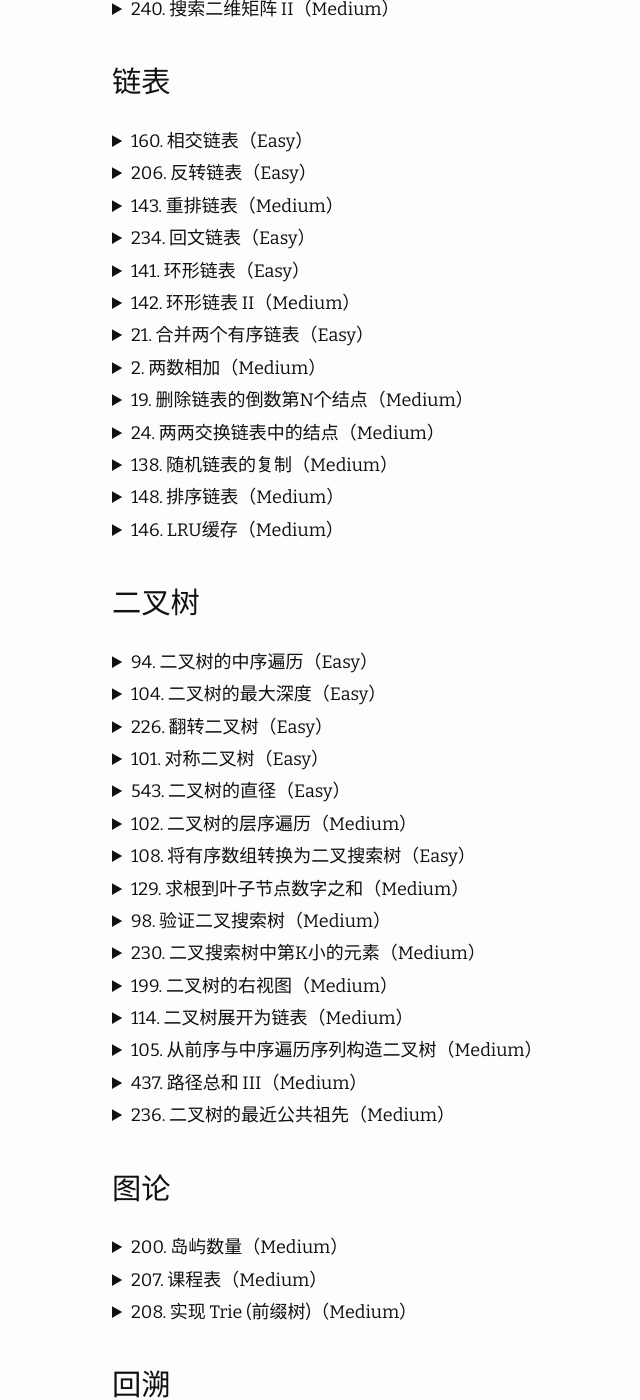
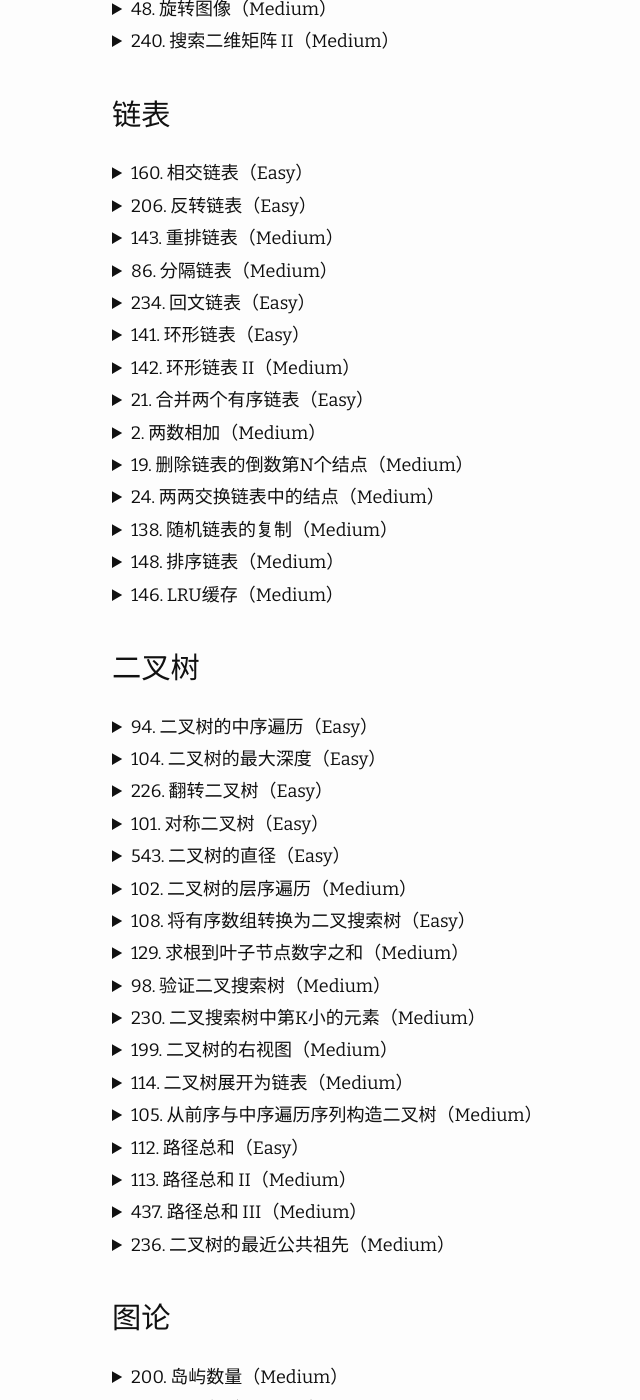
Before and after one commit to Alphasxd/blog, a Jekyll site: the page built from _posts/2024-07-29-leetcode.md, in a window 1280 px wide and 1400 px high, scrolled down 2298 px. Shown: the whole window, without its empty margins (158-798 px from the left). Built offline with Jekyll 4.4.1, drawn with Linux system fonts in a browser that asks for light colours; comment, search, counter and statistics services are not loaded; a style sheet for code colours, icons or effects is not loaded; part of the change alters nothing that is shown.

Commit message:
add solution

````diff
--- a/_posts/2024-07-29-leetcode.md
+++ b/_posts/2024-07-29-leetcode.md
@@ -489,6 +489,46 @@ func intsToString(ints []int) string {
 
 </details>
 
+<details markdown="1">
+<summary>93. 复原 IP 地址（Medium）</summary>
+
+> 给定一个只包含数字的字符串 s ，用以表示一个 IP 地址，返回所有可能的有效 IP 地址，这些地址可以通过在 s 中插入 '.' 来形成。你 不能 重新排序或删除 s 中的任何数字。你可以按 任何 顺序返回答案。
+
+```golang
+func restoreIpAddresses(s string) []string {
+    bytes := make([]string, 0, 4)
+    return dfs(nil, bytes, s)
+}
+func dfs(IPs, bytes []string, s string) []string {
+    // bytes 存储构建 IP 地址的每一段
+    if len(bytes) == 4 {
+        // bytes 中已经有 4 段，且 s 为空，说明找到了一个合法的 IP 地址
+        if len(s) == 0 {
+            IPs = append(IPs, strings.Join(bytes, "."))
+        }
+        return IPs
+    }
+    // 检查 s 是否以字符 '0' 开头，如果是，则只能将 '0' 作为一段加入 bytes
+    if len(s) > 0 && s[0] == '0' {
+        return dfs(IPs, append(bytes, "0"), s[1:])
+    }
+    // 遍历 s 的每一位，将其作为一段加入 bytes
+    var num int
+    for i := 0; i < len(s); i++ {
+        num = num*10 + int(s[i]-'0')
+        if num > 255 {
+            break
+        }
+        IPs = dfs(IPs, append(bytes, s[:i+1]), s[i+1:])
+    }
+    return IPs
+}
+```
+
+> dfs 遍历 s 的每一位，将其作为一段加入 bytes，如果 bytes 中已经有 4 段，且 s 为空，说明找到了一个合法的 IP 地址
+
+</details>
+
 ### 普通数组
 
 <details markdown="1">
@@ -833,6 +873,38 @@ func reorderList(head *ListNode) {
         p.Next = q
         p = next
     }
+}
+```
+</details>
+
+<details markdown="1">
+<summary>86. 分隔链表（Medium）</summary>
+
+> 给你一个链表的头节点 head 和一个特定值 x ，请你对链表进行分隔，使得所有 小于 x 的节点都出现在 大于或等于 x 的节点之前。保留原始相对位置。
+
+
+```golang
+func partition(head *ListNode, x int) *ListNode {
+    // 新建两个链表，一个存储小于 x 的节点，一个存储大于等于 x 的节点
+    less, greater := new(ListNode), new(ListNode)
+    // 两个游标指向两个链表的头节点
+    lessPtr, greaterPtr := less, greater
+    for head != nil {
+        if head.Val < x {
+            lessPtr.Next = head
+            lessPtr = lessPtr.Next
+        } else {
+            greaterPtr.Next = head
+            greaterPtr = greaterPtr.Next
+        }
+        head = head.Next
+    }
+    // 将大于等于 x 的链表的尾节点指向 nil
+    greaterPtr.Next = nil
+    // 将小于 x 的链表的尾节点指向大于等于 x 的链表的头节点
+    lessPtr.Next = greater.Next
+    // 返回小于 x 的链表的头节点
+    return less.Next
 }
 ```
 </details>
@@ -1669,6 +1741,98 @@ func buildTree(preorder, inorder []int) *TreeNode {
     }
 }
 ```
+</details>
+
+<details markdown="1">
+<summary>112. 路径总和（Easy）</summary>
+
+> 给你二叉树的根节点 root 和一个表示目标和的整数 targetSum 。判断该树中是否存在 根节点到叶子节点 的路径，这条路径上所有节点值相加等于目标和 targetSum 。如果存在，返回 true ；否则，返回 false 。
+
+```golang
+func hasPathSum(root *TreeNode, sum int) bool {
+    // 空树，直接返回false
+    if root == nil {
+        return false
+    }
+    // 只存在根节点，判断根节点的值是否等于sum
+    if root.Left == nil && root.Right == nil {
+        return sum == root.Val
+    }
+    // 递归判断左右子树
+    sum -= root.Val
+    return hasPathSum(root.Left, sum) || hasPathSum(root.Right, sum)
+}
+```
+</details>
+
+<details markdown="1">
+<summary>113. 路径总和 II（Medium）</summary>
+
+> 给你二叉树的根节点 root 和一个整数目标和 targetSum ，找出所有 从根节点到叶子节点 路径总和等于给定目标和的路径。叶子节点 是指没有子节点的节点。
+
+`递归调用`
+
+```golang
+func pathSum(root *TreeNode, targetSum int) [][]int {
+    if root == nil {
+        return nil
+    }
+    // 只存在根节点，判断根节点的值是否等于 targetSum
+    if root.Left == nil && root.Right == nil {
+        if root.Val != targetSum {
+            return nil
+        }
+        return [][]int{% raw %}{{root.Val}}{% endraw %}
+    }
+    var res [][]int
+    targetSum -= root.Val
+    // 辅助函数，用于处理子树
+    process := func(subtree *TreeNode) {
+        for _, path := range pathSum(subtree, targetSum) {
+            // 将根节点的值加入路径中，将路径加入结果中
+            path = append([]int{root.Val}, path...)
+            res = append(res, path)
+        }
+    }
+    // 处理左子树和右子树
+    process(root.Left)
+    process(root.Right)
+    return res
+}
+```
+
+> 递归调用，处理左右子树，将根节点的值加入路径中
+
+`优化切片内存开销`
+
+```golang
+func pathSum(root *TreeNode, targetSum int) [][]int {
+    var res [][]int
+    var curPath []int
+    var dfs func(node *TreeNode, curSum int)
+    dfs = func(node *TreeNode, curSum int) {
+        if node == nil {
+            return
+        }
+        curPath = append(curPath, node.Val)
+        curSum += node.Val
+        if node.Left == nil && node.Right == nil && curSum == targetSum {
+            // 这里需要拷贝一份，因为 curPath 是一个切片，后续会修改
+            copyPath := make([]int, len(curPath))
+            copy(copyPath, curPath)
+            res = append(res, copyPath)
+        }
+        dfs(node.Left, curSum)
+        dfs(node.Right, curSum)
+        // 回溯，删除当前节点的值，恢复状态
+        curPath = curPath[:len(curPath)-1]
+    }
+    dfs(root, 0)
+    return res
+}
+```
+> 优化内存开销，使用一个切片 curPath 存储当前路径，每次递归前将当前节点的值加入 curPath，递归结束后将当前节点的值从 curPath 中删除
+
 </details>
 
 <details markdown="1">
````
